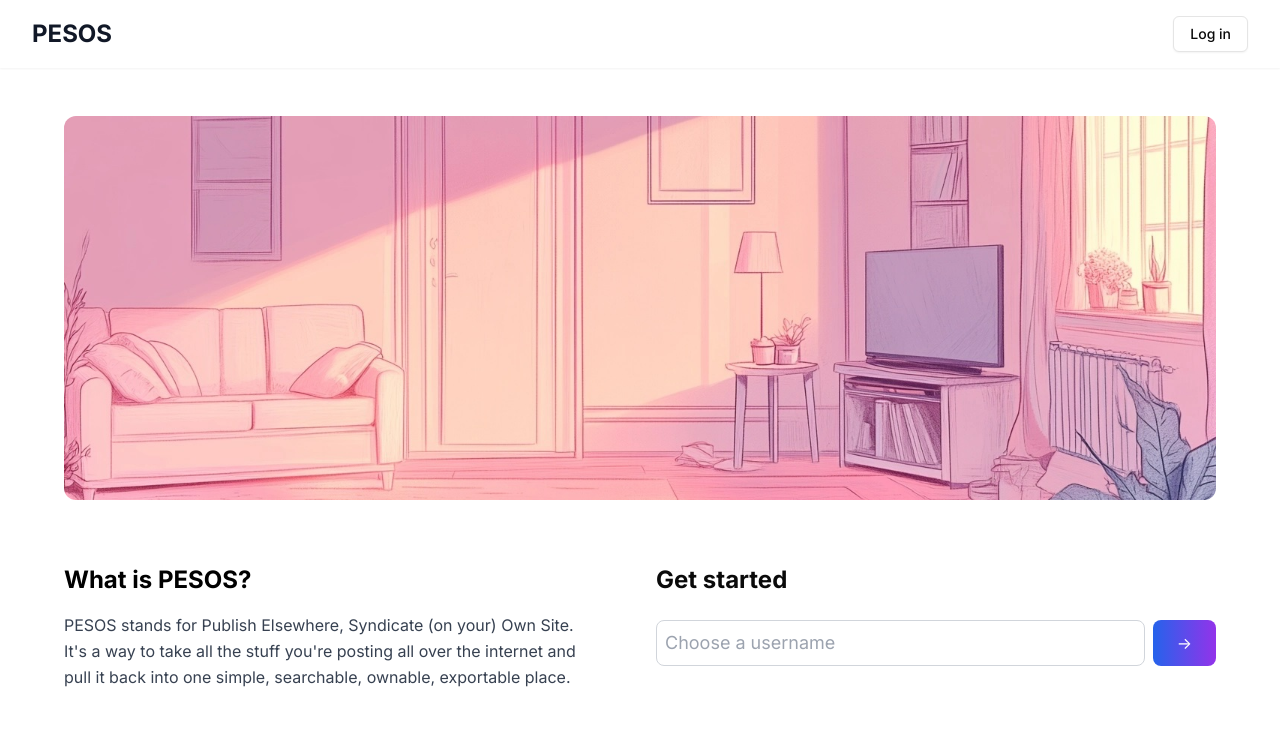
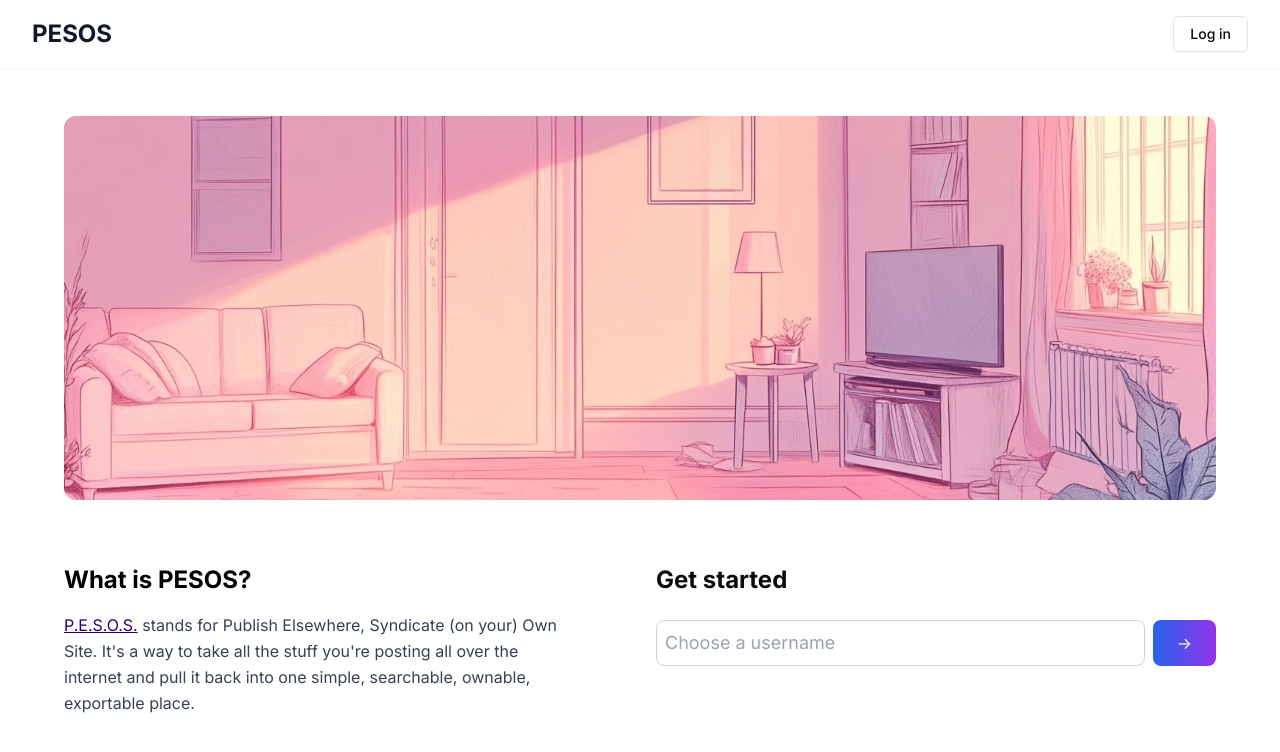
Before and after one commit to jonbell-lot23/pesos, a Next.js app: page / in a window 1280 px wide. Shown: the top 752 px of the page. Built offline with nearby package versions, Linux system fonts and the light colour scheme; no server answers.

Commit message:
PESOS link

```diff
--- a/components/LandingPageWithUsername.tsx
+++ b/components/LandingPageWithUsername.tsx
@@ -187,10 +187,16 @@ export default function LandingPageWithUsername() {
           <div className="space-y-4 p-0 rounded-xl text-left">
             <h2 className="text-2xl font-bold text-black">What is PESOS?</h2>
             <p className="text-gray-700 leading-relaxed mr-12">
-              PESOS stands for Publish Elsewhere, Syndicate (on your) Own Site.
-              It's a way to take all the stuff you're posting all over the
-              internet and pull it back into one simple, searchable, ownable,
-              exportable place.
+              <a
+                href="https://indieweb.org/PESOS"
+                className="underline hover:text-blue-600"
+              >
+                P.E.S.O.S.
+              </a>{" "}
+              stands for Publish Elsewhere, Syndicate (on your) Own Site. It's a
+              way to take all the stuff you're posting all over the internet and
+              pull it back into one simple, searchable, ownable, exportable
+              place.
             </p>
           </div>
 
```
